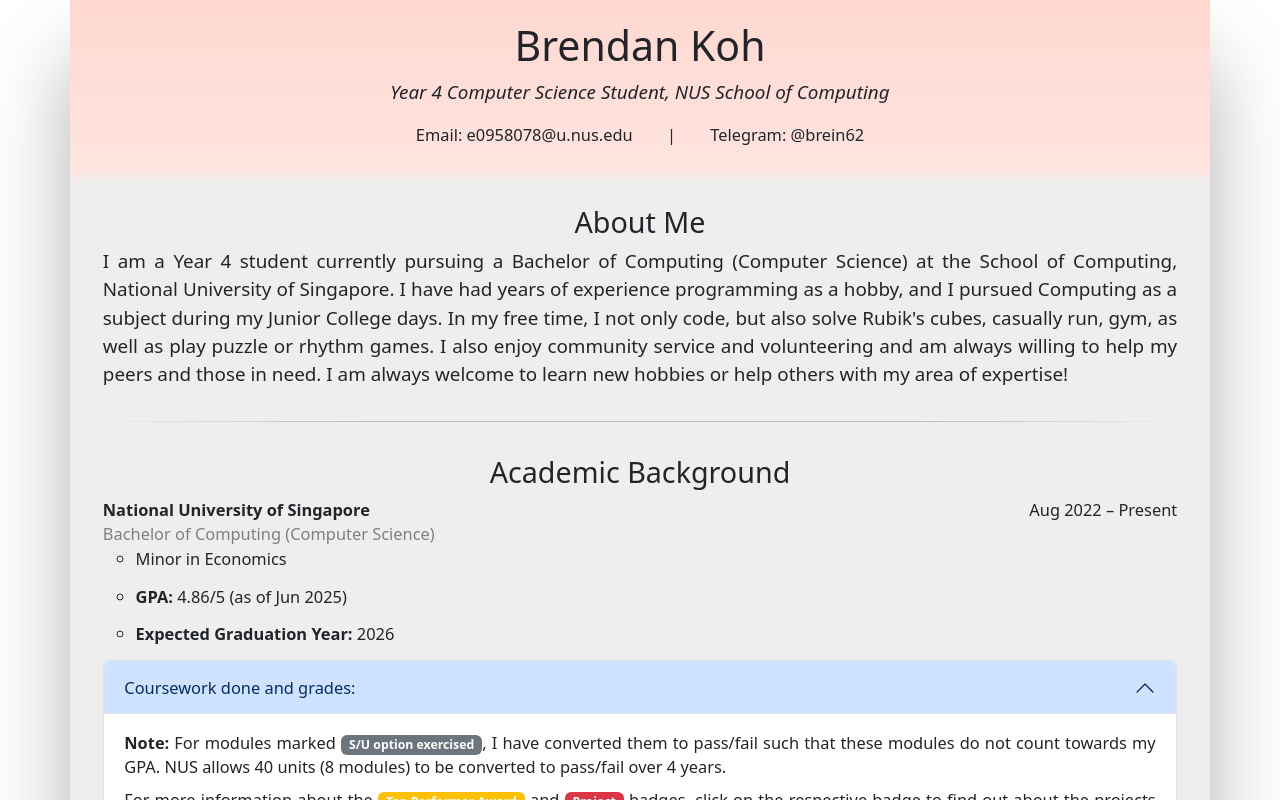
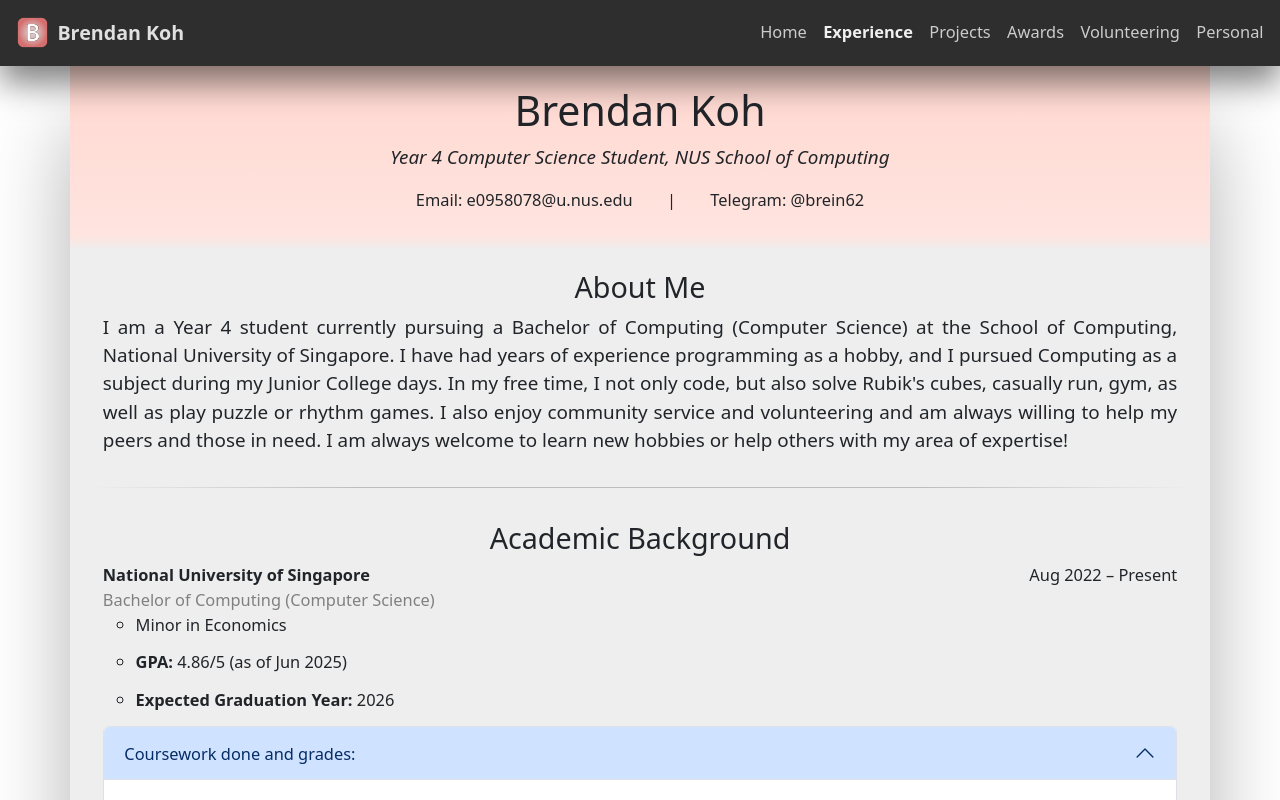
Before and after one commit to brein62/brein62.github.io, a React (Create React App) app: page /#/experience in a window 1280 px wide. Shown: the top 800 px of the page. Built offline with nearby package versions, Linux system fonts and the light colour scheme.

Commit message:
Add nav bar throughout website

```diff
--- a/src/App.css
+++ b/src/App.css
@@ -19,6 +19,7 @@
   opacity: 1;
   box-shadow: 0 60px 80px 0 rgba(0, 0, 0, 0.3);
   padding: 0 !important;
+  margin-top: 4em !important;
 }
 
 header,
@@ -42,6 +43,108 @@ footer {
   background-color: #2e2e2e;
   color: #e0e0e0;
   font-size: 0.85em;
+}
+
+nav,
+nav a {
+  background-color: #2e2e2e;
+  color: #e0e0e0;
+}
+
+nav {
+  position: relative;
+  z-index: 1002;
+}
+
+.nav-wrapper {
+  position: fixed;
+  top: 0;
+  left: 0;
+  width: 100%;
+  z-index: 1000;
+  box-shadow: 0 1em 2em rgba(0, 0, 0, 0.5);
+  height: 4em;
+  max-height: 4em;
+}
+
+.nav-mobile-links {
+  position: absolute;
+  top: 4em;
+  left: 0;
+  width: 100%;
+  background-color: #353535;
+  padding: 1em;
+  box-shadow: 0 1em 2em rgba(0, 0, 0, 0.5);
+}
+
+.nav-mobile-link {
+  padding: 0.5em 1em;
+  border: 1px solid #f0f0f003;
+}
+
+.nav-selected {
+  color: #f0f0f0;
+  font-weight: bold;
+  text-decoration: none;
+}
+
+.nav-unselected {
+  color: #ccc;
+  text-decoration: none;
+}
+
+.nav-unselected:hover {
+  color: #f0f0f0;
+  text-decoration: none;
+}
+
+.menu-overlay {
+  position: fixed;
+  top: 0;
+  left: 0;
+  height: 100vh;
+  width: 100vw;
+  background-color: rgba(0, 0, 0, 0.5); /* translucent dark */
+  z-index: 999;
+  display: none; /* default hidden */
+}
+
+.menu-overlay.active {
+  z-index: 999;
+  display: block;
+}
+
+.hamburger-button {
+  width: 3em;
+  height: 2.4em;
+  background-color: #444 !important;
+  border: 1px solid #777 !important;
+  color: #f0f0f0 !important;
+  font-size: 1.5em;
+  box-shadow: 0 1px 3px rgba(0, 0, 0, 0.4);
+}
+
+.hamburger-button:hover {
+  background-color: #555 !important;
+  border-color: #888 !important;
+}
+
+/* Initial hidden state */
+#navbarSupportedContent {
+  max-height: 0;
+  overflow: hidden;
+  transition: max-height 0.3s ease, opacity 0.3s ease;
+  opacity: 0;
+}
+
+/* When open — add this class via JS */
+#navbarSupportedContent.open {
+  max-height: 500px; /* or however tall your menu gets */
+  opacity: 1;
+}
+
+#navbarSupportedContent ul {
+  z-index: 1001;
 }
 
 footer p {
@@ -231,3 +334,7 @@ hr.minor {
     rgba(13, 110, 253, 0)
   ) !important;
 }
+
+nav li {
+  list-style-type: none;
+}
--- /dev/null
+++ b/src/components/base/Navigation.tsx
@@ -0,0 +1,115 @@
+import { faBars, faXmark } from '@fortawesome/free-solid-svg-icons';
+import { FontAwesomeIcon } from '@fortawesome/react-fontawesome';
+import { useEffect, useState } from 'react';
+
+export default function Navigation({ selectedPage, screenWidth }: { selectedPage: string; screenWidth: number }) {
+  const pages = [
+    {
+      title: 'Home',
+      href: '/#',
+    },
+    {
+      title: 'Experience',
+      href: '/#experience',
+    },
+    {
+      title: 'Projects',
+      href: '/#projects',
+    },
+    {
+      title: 'Awards',
+      href: '/#awards',
+    },
+    {
+      title: 'Volunteering',
+      href: '/#volunteering',
+    },
+    {
+      title: 'Personal',
+      href: '/#personal',
+    }, // Add Resume PDF link here once I find it >:3
+  ];
+
+  const [activated, setActivated] = useState(false);
+
+  function toggleMenu() {
+    setActivated(!activated);
+  }
+
+  return (
+    <div className="nav-wrapper">
+      <nav className="d-flex flex-row align-items-center justify-content-center px-3 py-3">
+        <a href="/#" className="text-decoration-none flex-grow-1 p-0 m-0 d-flex flex-row align-items-center gap-2">
+          <img src="/logo512.png" alt="Logo" style={{ maxHeight: '2em' }} />
+          <p className="m-0 p-0" style={{ fontSize: '1.2em' }}>
+            <strong>Brendan Koh</strong>
+          </p>
+        </a>
+        {/* Only show the navigation links if the screen width is greater than 768px */}
+        {screenWidth > 768 && <NavigationLinks selectedPage={selectedPage} pages={pages} />}
+        {/* Mobile navigation toggle button */}
+        {screenWidth <= 768 && (
+          <>
+            <button
+              className="btn d-flex align-items-center justify-content-center hamburger-button"
+              type="button"
+              data-bs-toggle="collapse"
+              data-bs-target="#navbarSupportedContent"
+              aria-controls="navbarSupportedContent"
+              aria-expanded={activated ? 'true' : 'false'}
+              aria-label="Toggle navigation"
+              onClick={toggleMenu}
+            >
+              <FontAwesomeIcon icon={!activated ? faBars : faXmark} />
+            </button>
+          </>
+        )}
+        {/* Collapsible navigation links for mobile */}
+      </nav>
+      {screenWidth <= 768 && (
+        <div id="navbarSupportedContent" className={activated ? 'open' : ''}>
+          <div
+            id="overlay"
+            className={`menu-overlay ${activated ? 'active' : ''}`}
+            onClick={() => setActivated(false)}
+          ></div>
+          <NavigationMobileLinks selectedPage={selectedPage} pages={pages} />
+        </div>
+      )}
+    </div>
+  );
+}
+
+function NavigationLinks({ selectedPage, pages }: { selectedPage: string; pages: { title: string; href: string }[] }) {
+  return (
+    <ul className="d-flex flex-row justify-content-center gap-3 p-0 m-0">
+      {pages.map(page => (
+        <li key={page.title}>
+          <a className={selectedPage === page.title ? 'nav-selected' : 'nav-unselected'} href={page.href}>
+            {page.title}
+          </a>
+        </li>
+      ))}
+    </ul>
+  );
+}
+
+function NavigationMobileLinks({
+  selectedPage,
+  pages,
+}: {
+  selectedPage: string;
+  pages: { title: string; href: string }[];
+}) {
+  return (
+    <ul className="d-flex flex-column justify-content-center p-0 m-0 nav-mobile-links">
+      {pages.map(page => (
+        <li key={page.title} className="px-4 py-2 d-flex align-items-center nav-mobile-link">
+          <a className={selectedPage === page.title ? 'nav-selected' : 'nav-unselected'} href={page.href}>
+            {page.title}
+          </a>
+        </li>
+      ))}
+    </ul>
+  );
+}
--- a/src/pages/Awards.tsx
+++ b/src/pages/Awards.tsx
@@ -14,6 +14,7 @@ import { faSquareArrowUpRight } from '@fortawesome/free-solid-svg-icons';
 import LinkButton from '../components/buttons/LinkButton';
 import { AnchorScroll } from '../utils/AnchorScroll';
 import ResumeDivider from '../components/base/side-pages/ResumeDivider';
+import Navigation from '../components/base/Navigation';
 
 /**
  * Returns the main body of the Awards page, given the following props:
@@ -317,6 +318,7 @@ export default function Awards() {
 
   return (
     <div className="container-wrap">
+      <Navigation selectedPage="Awards" screenWidth={screenWidth} />
       <Container className="container container-inner container-sm">
         <Header />
         <AwardsMainBody screenWidth={screenWidth} />
--- a/src/pages/ErrorPage.tsx
+++ b/src/pages/ErrorPage.tsx
@@ -1,6 +1,8 @@
 import { Container } from 'react-bootstrap';
 import { AnchorScroll } from '../utils/AnchorScroll';
 import { useEffect } from 'react';
+import Navigation from '../components/base/Navigation';
+import { useWindowParams } from '../hooks/useWindowParams';
 
 /**
  * Returns the ErrorPage (/[any invalid URL]) given the following props:
@@ -12,12 +14,14 @@ import { useEffect } from 'react';
  */
 export default function ErrorPage({ error, errorDesc }: { error: string; errorDesc: string }) {
   // <img src="crumpled-paper-texture.jpg" className="image-bg" />
+  const screenWidth = useWindowParams(true, false)[0];
 
   document.title = error + ' :(';
   useEffect(AnchorScroll, []);
 
   return (
     <div className="container-wrap">
+      <Navigation selectedPage="Error" screenWidth={screenWidth} />
       <Container className="container container-inner container-xs error-wrap" style={{ padding: '1em' }}>
         <h1>{error} :(</h1>
         <p className="big">{errorDesc}</p>
--- a/src/pages/Experience.tsx
+++ b/src/pages/Experience.tsx
@@ -11,6 +11,7 @@ import HomePageButton from '../components/buttons/HomePageButton';
 import { useWindowParams } from '../hooks/useWindowParams';
 import { AnchorScroll } from '../utils/AnchorScroll';
 import { useEffect } from 'react';
+import Navigation from '../components/base/Navigation';
 
 /**
  * Returns the main body of the Experience page, given the following props:
@@ -209,6 +210,7 @@ export default function Experience() {
 
   return (
     <div className="container-wrap">
+      <Navigation selectedPage="Experience" screenWidth={screenWidth} />
       <Container className="container container-inner container-sm">
         <Header />
         <ExperienceMainBody screenWidth={screenWidth} />
--- a/src/pages/MainWindow.tsx
+++ b/src/pages/MainWindow.tsx
@@ -2,6 +2,8 @@ import Header from '../primary/Header';
 import Footer from '../primary/Footer';
 import MainBody from '../primary/MainBody';
 import { Container } from 'react-bootstrap';
+import Navigation from '../components/base/Navigation';
+import { useWindowParams } from '../hooks/useWindowParams';
 
 /**
  * Returns the main page (/).
@@ -10,11 +12,13 @@ import { Container } from 'react-bootstrap';
  */
 export default function MainWindow() {
   //<img src="crumpled-paper-texture.jpg" className="image-bg" />
+  const screenWidth = useWindowParams(true, false)[0];
 
   document.title = 'Personal Portfolio | Brendan Koh';
 
   return (
     <div className="container-wrap">
+      <Navigation selectedPage="Home" screenWidth={screenWidth} />
       <Container className="container container-inner container-sm">
         <Header />
         <MainBody />
--- a/src/pages/Personal.tsx
+++ b/src/pages/Personal.tsx
@@ -12,6 +12,7 @@ import Timeline from '../components/base/timeline/Timeline';
 import TimelineEntry from '../components/base/timeline/TimelineEntry';
 import { useEffect } from 'react';
 import { AnchorScroll } from '../utils/AnchorScroll';
+import Navigation from '../components/base/Navigation';
 
 /**
  * @returns My age, calculated from my birth date.
@@ -274,6 +275,7 @@ export default function Personal() {
 
   return (
     <div className="container-wrap">
+      <Navigation selectedPage="Personal" screenWidth={screenWidth} />
       <Container className="container container-inner container-sm">
         <Header />
         <PersonalMainBody screenWidth={screenWidth} />
--- a/src/pages/Projects.tsx
+++ b/src/pages/Projects.tsx
@@ -13,6 +13,7 @@ import { useEffect } from 'react';
 import LinkButton from '../components/buttons/LinkButton';
 import { faGithub } from '@fortawesome/free-brands-svg-icons';
 import { AnchorScroll } from '../utils/AnchorScroll';
+import Navigation from '../components/base/Navigation';
 
 /**
  * Returns the main body of the Projects page, given the following props:
@@ -484,6 +485,7 @@ export default function Projects() {
 
   return (
     <div className="container-wrap">
+      <Navigation selectedPage="Projects" screenWidth={screenWidth} />
       <Container className="container container-inner container-sm">
         <Header />
         <ProjectsMainBody screenWidth={screenWidth} />
--- a/src/pages/Volunteering.tsx
+++ b/src/pages/Volunteering.tsx
@@ -14,6 +14,7 @@ import EventInfo from '../components/base/side-pages/EventInfo';
 import EventList from '../components/base/side-pages/EventList';
 import { AnchorScroll } from '../utils/AnchorScroll';
 import LinkToAwardButton from '../components/buttons/LinkToAwardButton';
+import Navigation from '../components/base/Navigation';
 
 /**
  * Returns the main body of the Volunteering page, given the following props:
@@ -202,6 +203,7 @@ export default function Volunteering() {
 
   return (
     <div className="container-wrap">
+      <Navigation selectedPage="Volunteering" screenWidth={screenWidth} />
       <Container className="container container-inner container-sm">
         <Header />
         <VolunteeringMainBody screenWidth={screenWidth} />
```
